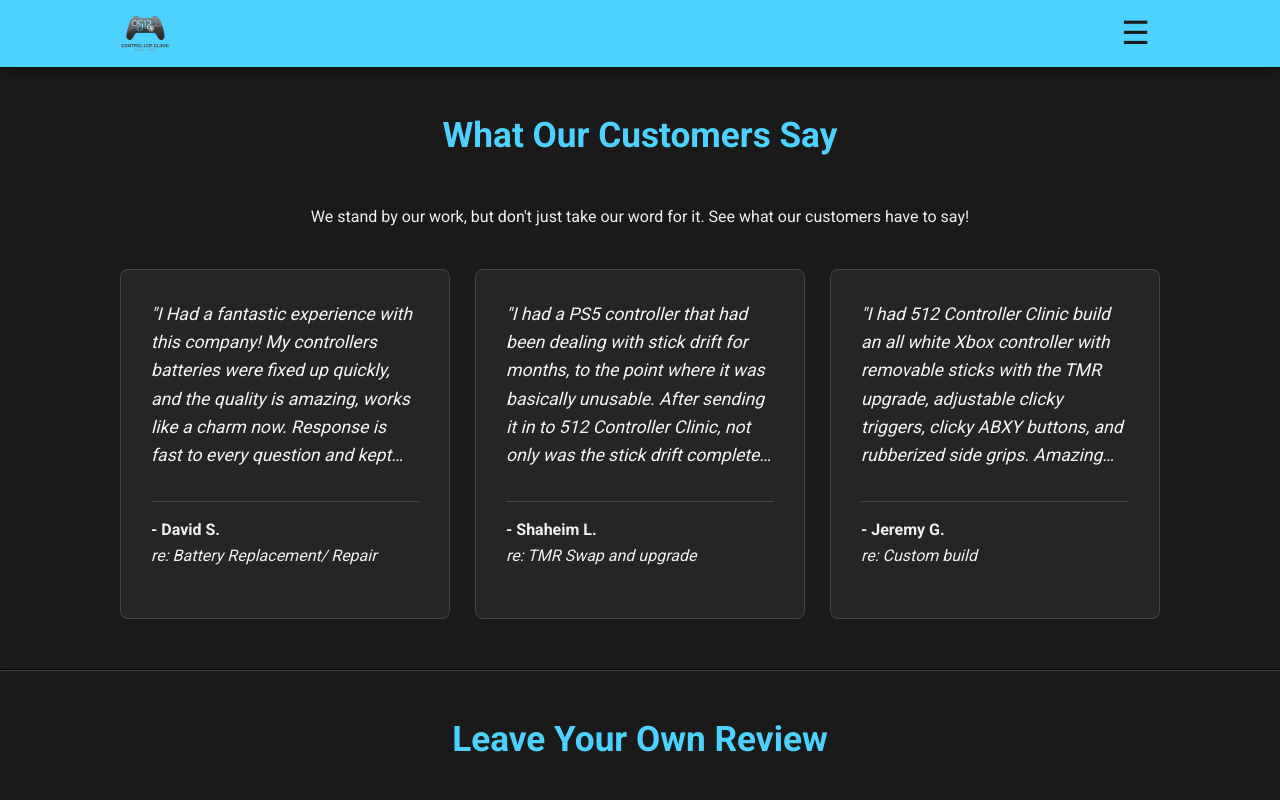
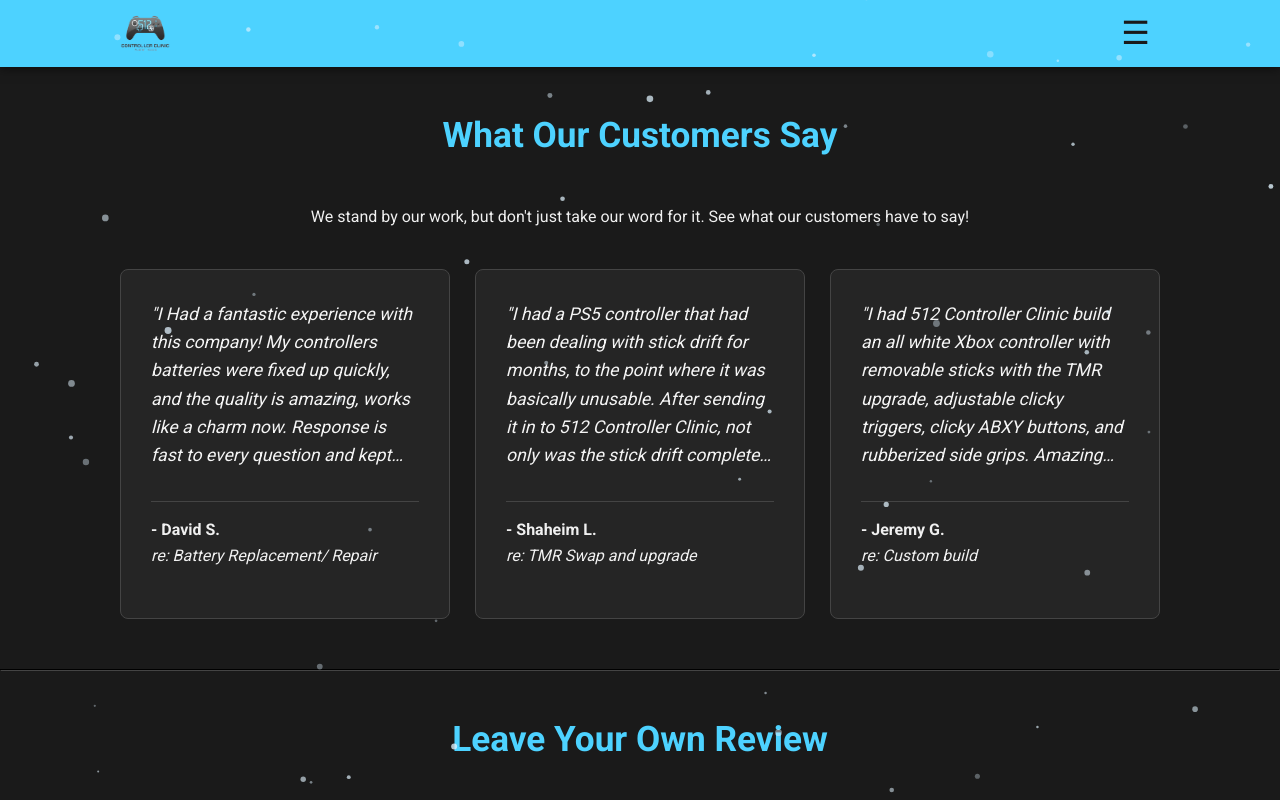
Before and after one commit to 512ccatx/512-Controller-Clinic, a plain HTML site: page reviews.html in a window 1280 px wide. Shown: the top 800 px of the page. Drawn offline with Linux system fonts and the light colour scheme; a script that the page names is missing.

Commit message:
Added weather script

```diff
--- a/reviews.html
+++ b/reviews.html
@@ -199,6 +199,9 @@ menuToggle.innerHTML = '&#9776;';
        });
    });
 </script>
+
+<script src="weather.js"></script>
+
 </body>
 
 </html>
```
